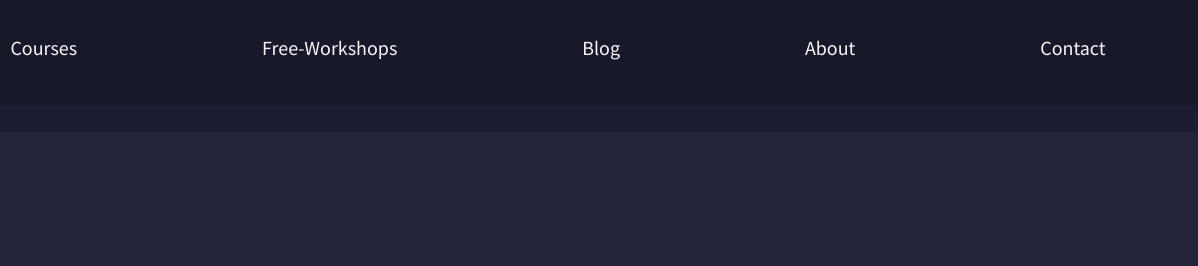
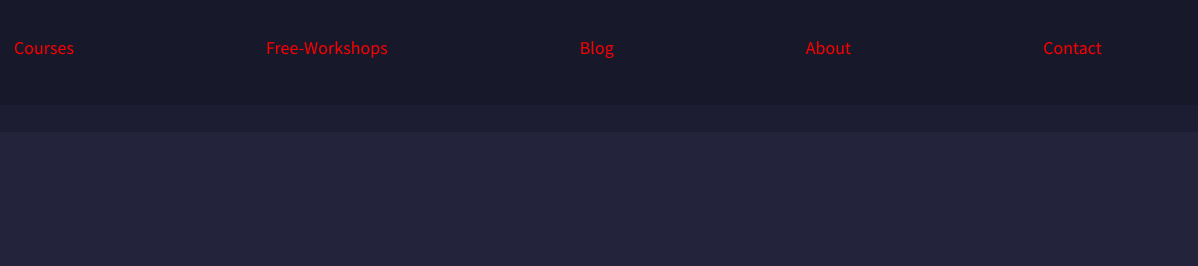
Before and after one commit to sashka311/skillz, a plain HTML site: page index.html in a window 1280 px wide. Both pictures are taken after a click on the element 1185 px from the left and 79 px from the top of the page. Shown: the top 266 px of the page, 82-1280 px from the left. Drawn offline with nearby package versions, Linux system fonts and the light colour scheme.

Commit message:
test commit

```diff
--- a/assets/css/style.css
+++ b/assets/css/style.css
@@ -983,8 +983,10 @@ a {
   width: 100%;
 }
 .burger-link {
+  color: rgb(255, 0, 0);
   display: inline-block;
-  font-size: 20px;
+  margin: 0px 10px;
+  font-size: 18px;
 }
 
 
```
